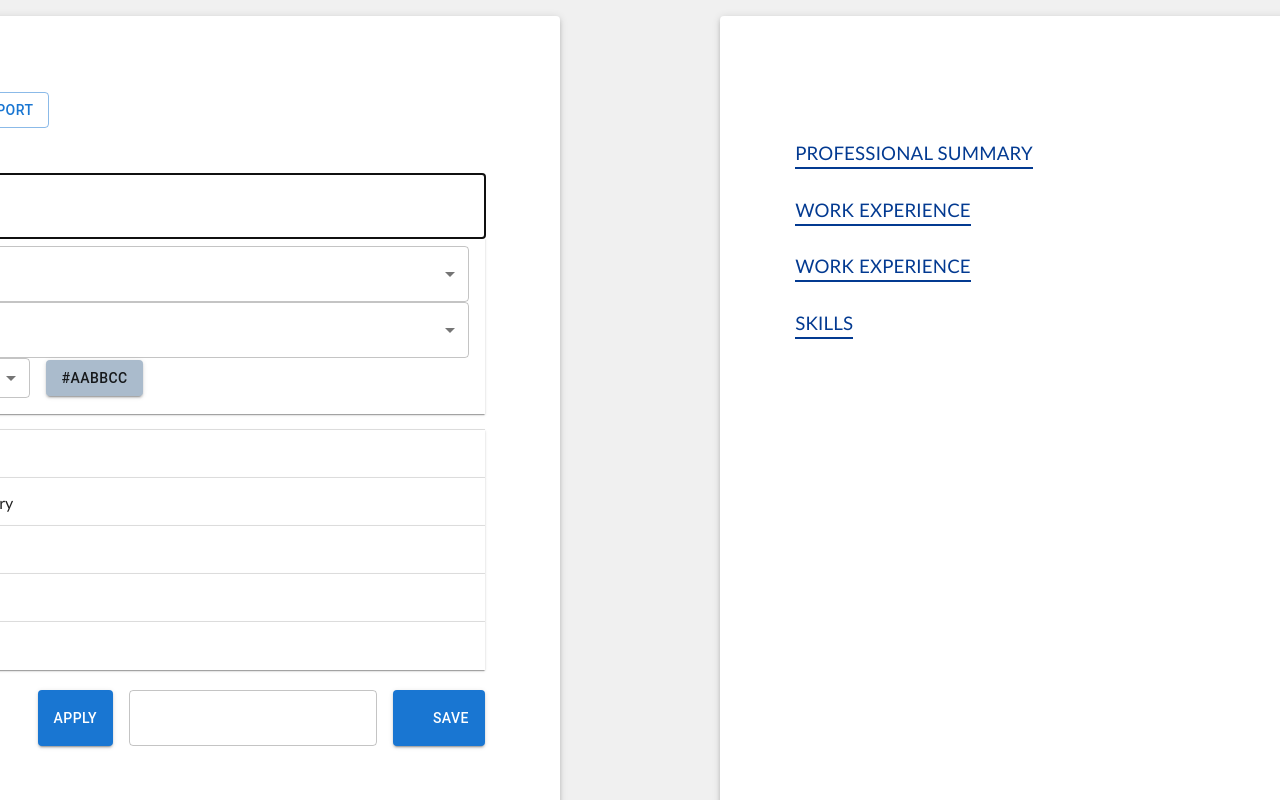
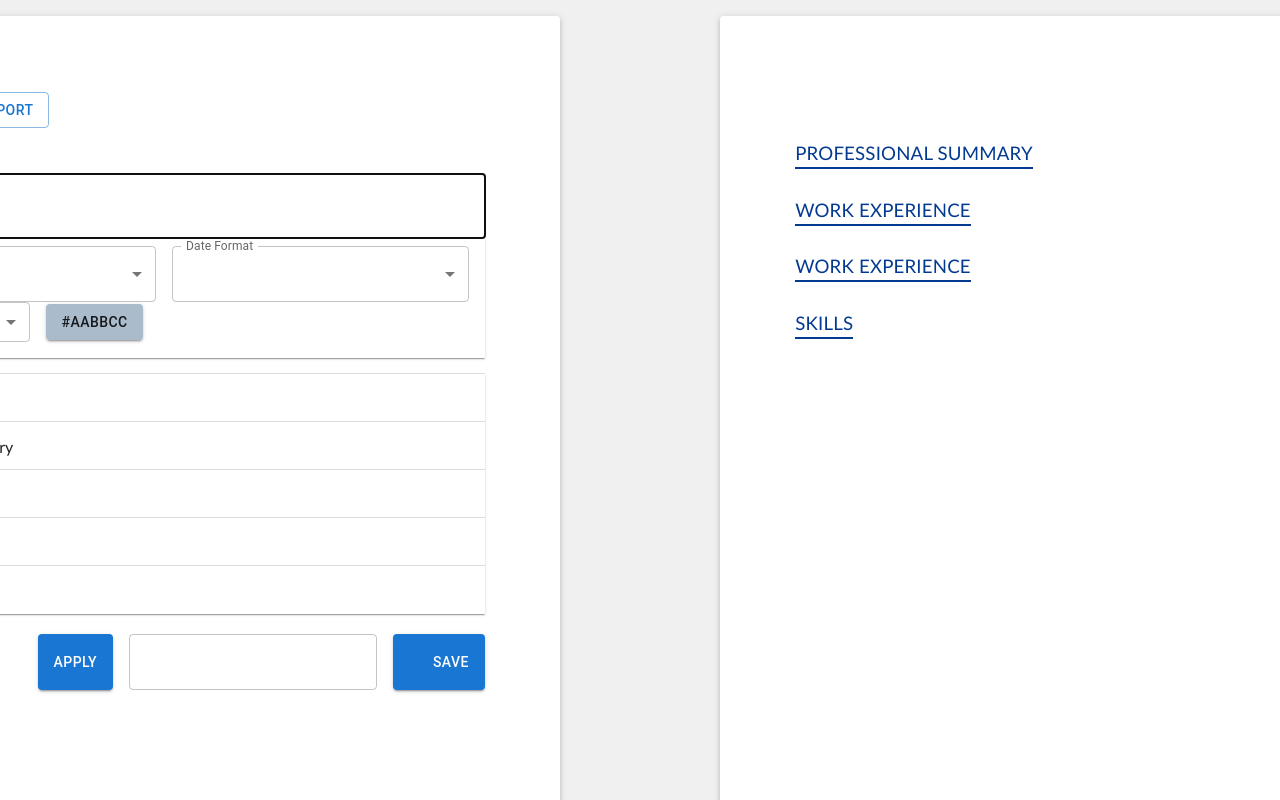
Before and after one commit to smamirshahi/squeezy-cv, a React (Vite) app: page / in a window 1280 px wide. Both pictures are taken after a click on the button "Styles". Shown: the top 800 px of the page. Built offline with nearby package versions, Linux system fonts and the light colour scheme; some icons are missing; what runtypes would draw is missing.

Commit message:
[CV-5] Make the template and date format into one line

```diff
--- a/src/pages/editor-page/styles-editor-page/styles-editor-page.tsx
+++ b/src/pages/editor-page/styles-editor-page/styles-editor-page.tsx
@@ -1,4 +1,9 @@
-import { Accordion, AccordionDetails, AccordionSummary } from "@mui/material";
+import {
+  Accordion,
+  AccordionDetails,
+  AccordionSummary,
+  Stack,
+} from "@mui/material";
 import ExpandMoreIcon from "@mui/icons-material/ExpandMore";
 import { CvColorPicker } from "@src/pages/editor-page/styles-editor-page/cv-color-picker";
 import { TemplateEditorPage } from "@pages/editor-page/styles-editor-page/template-editor-page";
@@ -11,8 +16,10 @@ export function StylesEditorPage(): JSX.Element {
         Styles
       </AccordionSummary>
       <AccordionDetails>
-        <TemplateEditorPage />
-        <DateFormatSelection />
+        <Stack direction="row" spacing={2}>
+          <TemplateEditorPage />
+          <DateFormatSelection />
+        </Stack>
         <CvColorPicker />
       </AccordionDetails>
     </Accordion>
```
